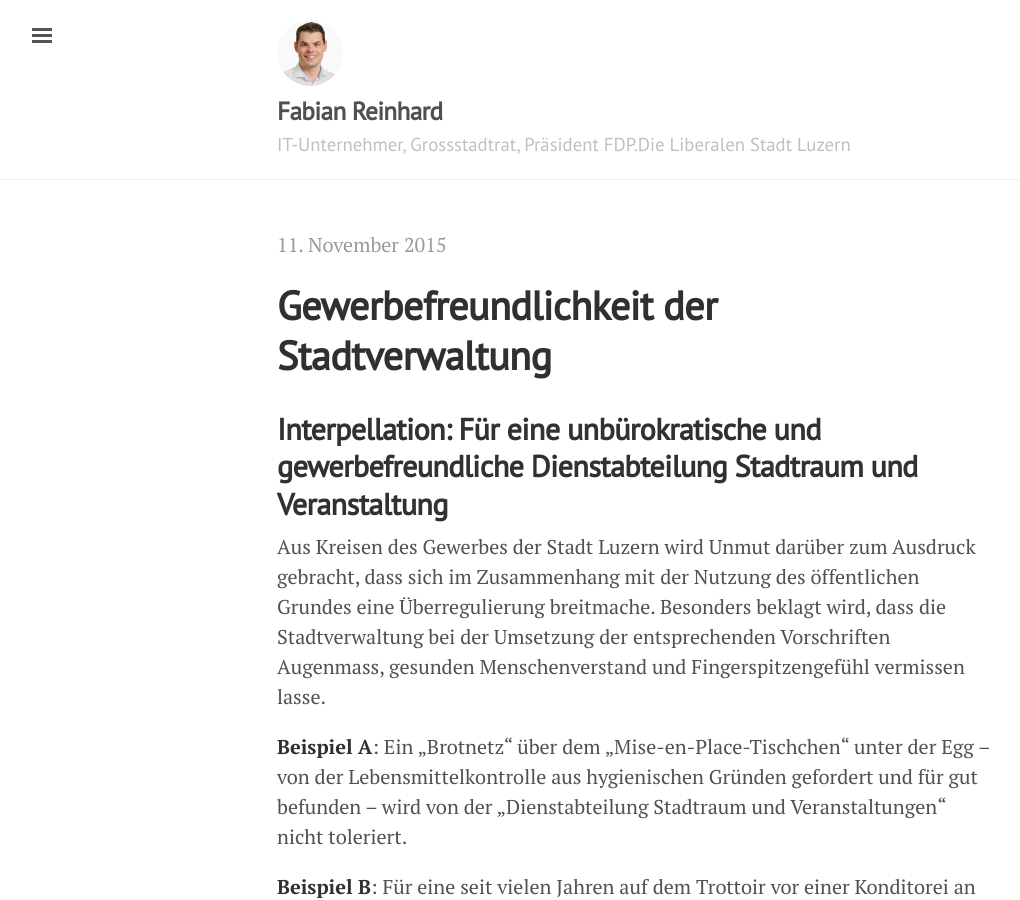
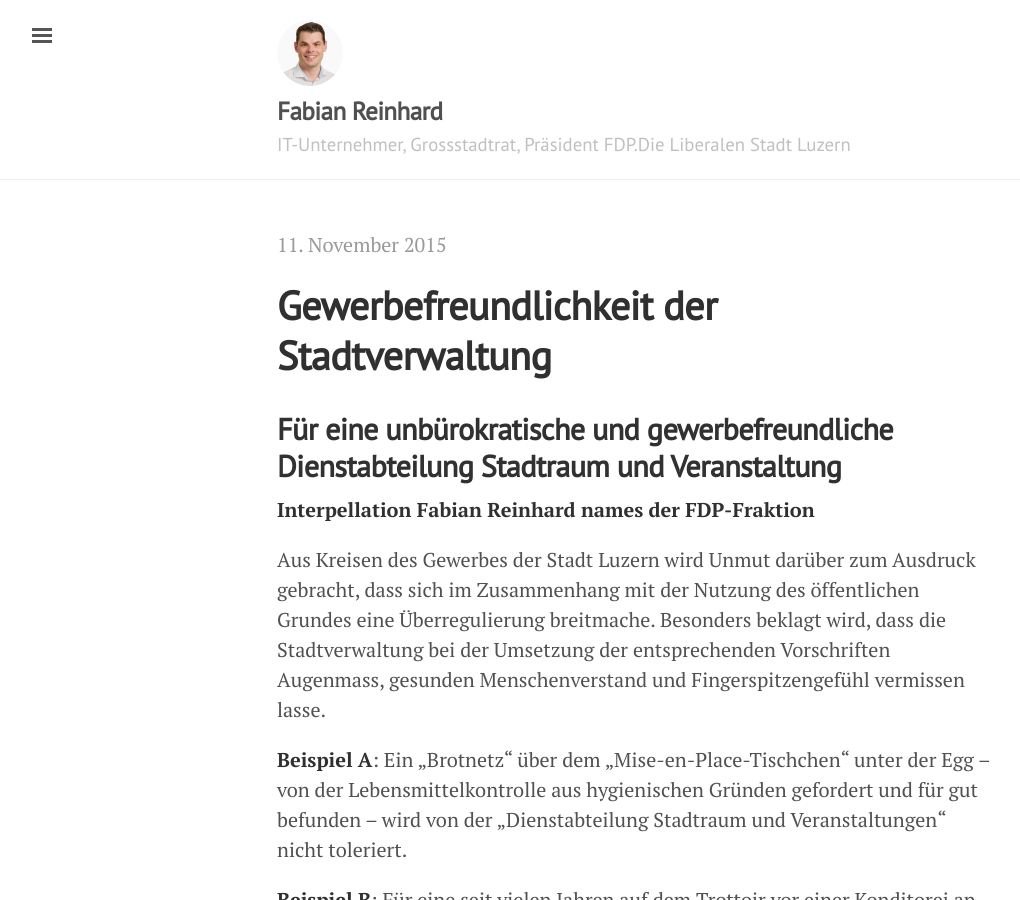
Before and after one commit to freinhard/freinhard.github.io, a Jekyll site: the page built from _posts/2015-11-11-gewerbefreundlichekeit-stadtverwaltung.md, in a window 1280 px wide and 900 px high. Shown: the whole window, without its empty margins (3-1023 px from the left). Built offline with Jekyll 4.4.1, drawn with Linux system fonts in a browser that asks for light colours; comment, search, counter and statistics services are not loaded.

Commit message:
Names der Fraktion

```diff
--- a/_posts/2015-11-11-gewerbefreundlichekeit-stadtverwaltung.md
+++ b/_posts/2015-11-11-gewerbefreundlichekeit-stadtverwaltung.md
@@ -3,7 +3,9 @@ layout: post
 title: Gewerbefreundlichkeit der Stadtverwaltung
 ---
 
-## Interpellation: Für eine unbürokratische und gewerbefreundliche Dienstabteilung Stadtraum und Veranstaltung
+## Für eine unbürokratische und gewerbefreundliche Dienstabteilung Stadtraum und Veranstaltung
+
+**Interpellation Fabian Reinhard names der FDP-Fraktion**
 
 Aus Kreisen des Gewerbes der Stadt Luzern wird Unmut darüber zum Ausdruck gebracht, dass sich im Zusammenhang mit der Nutzung des öffentlichen Grundes eine Überregulierung breitmache. Besonders beklagt wird, dass die Stadtverwaltung bei der Umsetzung der entsprechenden Vorschriften Augenmass, gesunden Menschenverstand und Fingerspitzengefühl vermissen lasse.
 
```
